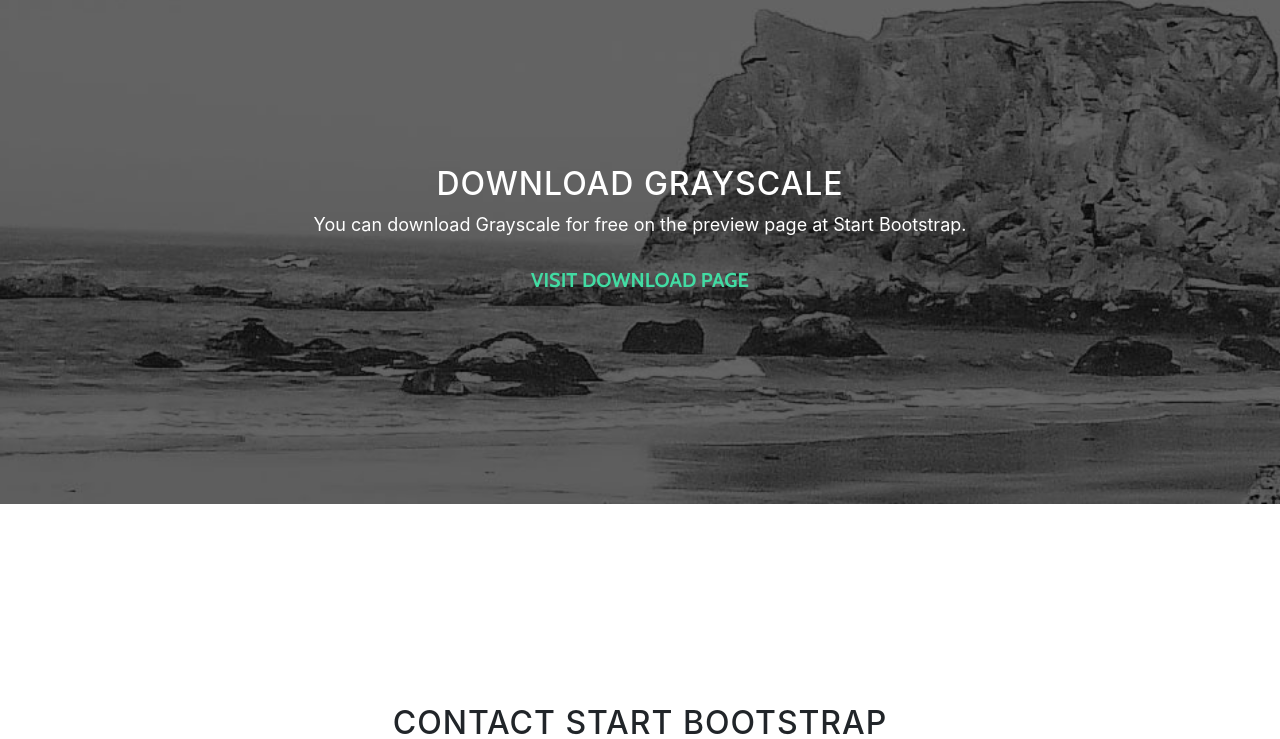
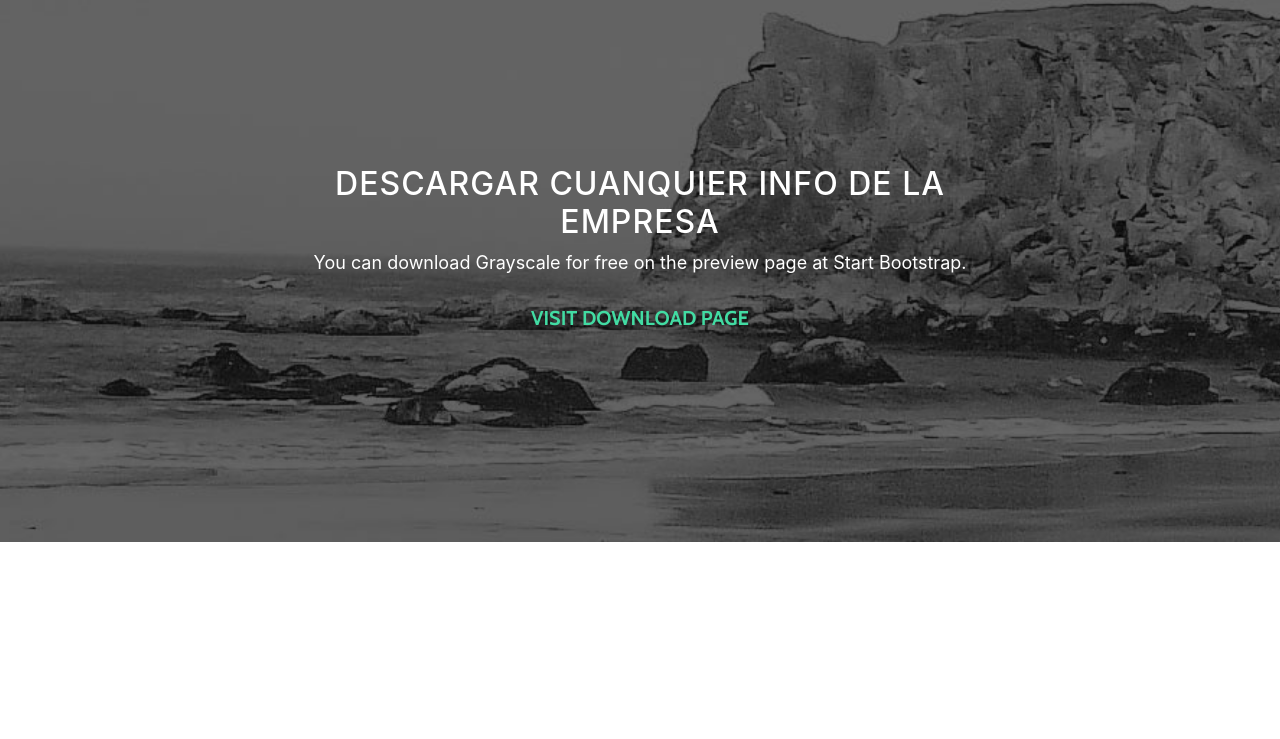
Before and after one commit to jairoandresg32/Page-Web-Example, a website with bundled scripts: page index.html in a window 1280 px wide. Shown: the part 1445-2184 px from the top of the page. Built offline with nearby package versions, Linux system fonts and the light colour scheme.

Commit message:
Update index.html

```diff
--- a/index.html
+++ b/index.html
@@ -89,7 +89,7 @@
     <section id="download" class="download-section content-section text-center">
       <div class="container">
         <div class="col-lg-8 mx-auto">
-          <h2>Download Grayscale</h2>
+          <h2>Descargar cuanquier info de la empresa</h2>
           <p>You can download Grayscale for free on the preview page at Start Bootstrap.</p>
           <a href="http://startbootstrap.com/template-overviews/grayscale/" class="btn btn-default btn-lg">Visit Download Page</a>
         </div>
```
